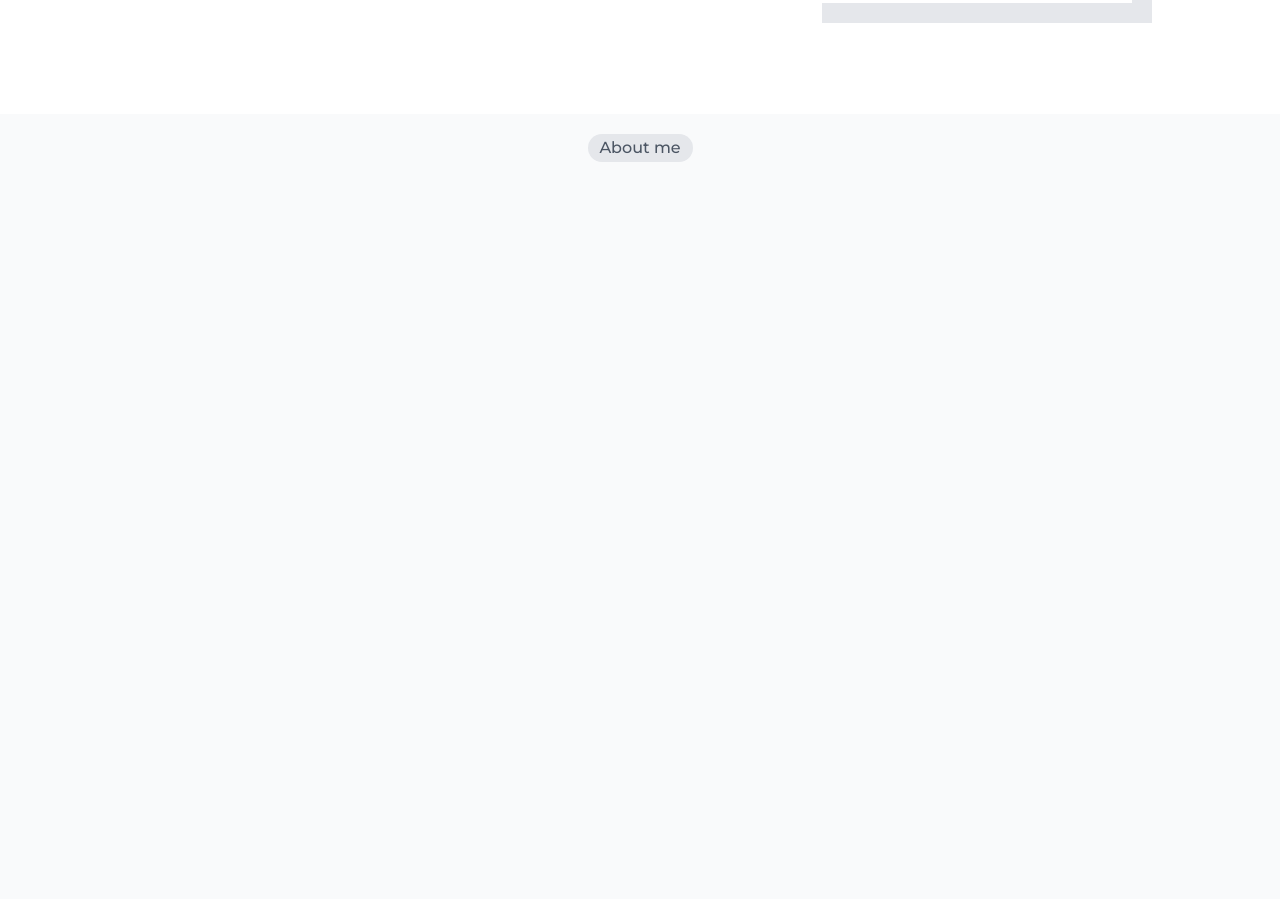
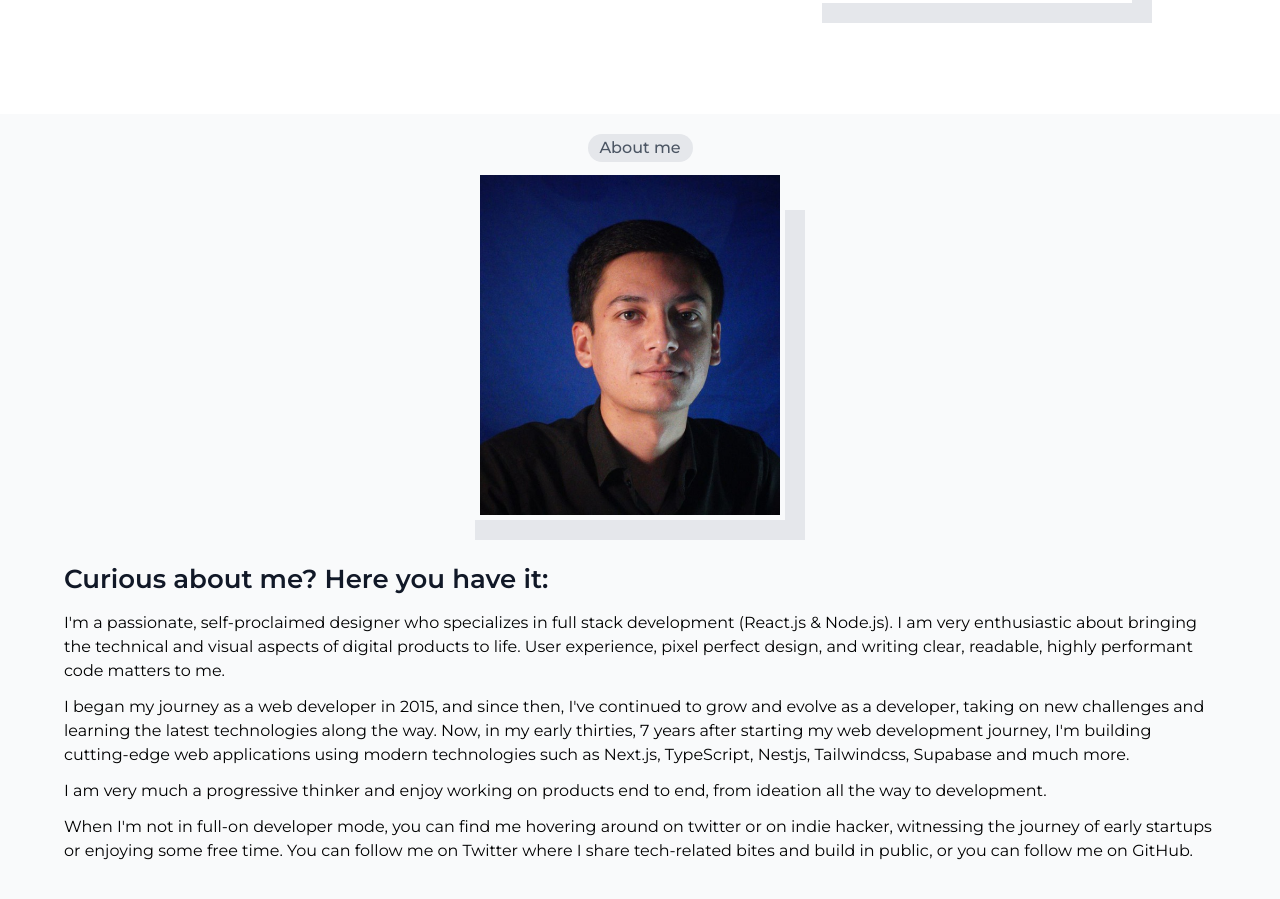
Before and after one commit to Sariqdasturchi/portfolio, a React (Vite) app: page / in a window 1280 px wide. Shown: the part 531-1430 px from the top of the page. Built offline with nearby package versions, Linux system fonts and the light colour scheme.

Commit message:
about page start

```diff
--- a/src/pages/about.jsx
+++ b/src/pages/about.jsx
@@ -1,13 +1,65 @@
 import React from 'react'
 import TagButton from '../components/tagButton'
-
-export default function About() {
+import userImage from '../assets/user-about.jpg'
+export default function About () {
   return (
     <>
-      <section className='w-full h-[100vh] bg-gray-light-50'>
-        <div className='w-[90%] h-screen mx-auto flex felx-col justify-center'>
+      <section className='w-full h-[auto] bg-gray-light-50'>
+        <div className='w-[90%] h-screen mx-auto flex flex-col items-center'>
           <div className='mt-5'>
             <TagButton children={'About me'} />
+          </div>
+          <div className='w-[280px] sm:w-[290px] md:w-[300px] lg:w-[320px] xl:w-[330px] 2xl:w-[400px] h-[280px] sm:h-[290px] md:h-[300px] lg:h-[320px] xl:h-[330px] 2xl:h-[350px] flex justify-center items-center user-card mt-12'>
+            <div className='w-[240px] sm:w-[250px] md:w-[270px] lg:w-[290px] xl:w-[300px] 2xl:w-[360px] h-[300px] sm:h-[310px] md:h-[300px] lg:h-[360px] xl:h-[380px] 2xl:h-[435px] '>
+              <img
+                src={userImage}
+                alt='user-image'
+                className='w-full h-[280px] sm:h-[280px] md:h-[285px] lg:h-[325px] xl:h-[340px] 2xl:h-[375px]  object-cover'
+              />
+            </div>
+          </div>
+          <div className='w-full h-[auto] mt-5'>
+            <div>
+              <h1 className='text-[26px] font-semibold text-gray-light-900'>
+                Curious about me? Here you have it:
+              </h1>
+            </div>
+            <div className='mt-3'>
+              <p>
+                I'm a passionate, self-proclaimed designer who specializes in
+                full stack development (React.js & Node.js). I am very
+                enthusiastic about bringing the technical and visual aspects of
+                digital products to life. User experience, pixel perfect design,
+                and writing clear, readable, highly performant code matters to
+                me.
+              </p>
+            </div>
+            <div className='mt-3'>
+              <p>
+                I began my journey as a web developer in 2015, and since then,
+                I've continued to grow and evolve as a developer, taking on new
+                challenges and learning the latest technologies along the way.
+                Now, in my early thirties, 7 years after starting my web
+                development journey, I'm building cutting-edge web applications
+                using modern technologies such as Next.js, TypeScript, Nestjs,
+                Tailwindcss, Supabase and much more.
+              </p>
+            </div>
+            <div className='mt-3'>
+              <p>
+                I am very much a progressive thinker and enjoy working on
+                products end to end, from ideation all the way to development.
+              </p>
+            </div>
+            <div className='mt-3'>
+              <p>
+                When I'm not in full-on developer mode, you can find me hovering
+                around on twitter or on indie hacker, witnessing the journey of
+                early startups or enjoying some free time. You can follow me on
+                Twitter where I share tech-related bites and build in public, or
+                you can follow me on GitHub.
+              </p>
+            </div>
           </div>
         </div>
       </section>
--- a/src/pages/home.jsx
+++ b/src/pages/home.jsx
@@ -1,10 +1,11 @@
-import React from 'react'
-import Header from '../components/header'
-import userImage from '../assets/user-home.jpg'
-import { FiMapPin } from 'react-icons/fi'
-import { FaGithub } from 'react-icons/fa'
-import { FiYoutube } from 'react-icons/fi'
-import { TbBrandTelegram } from 'react-icons/tb'
+import React from 'react';
+import Header from '../components/header';
+import userImage from '../assets/user-home.jpg';
+import { FiMapPin } from 'react-icons/fi';
+import { FaGithub } from 'react-icons/fa';
+import { FiYoutube } from 'react-icons/fi';
+import { IoLogoLinkedin } from "react-icons/io5";
+import { TbBrandTelegram } from 'react-icons/tb';
 import About from './about'
 
 export default function Home () {
@@ -55,6 +56,13 @@ export default function Home () {
                 target='_blank'
                 href='https://www.linkedin.com/in/suhrobbozorov/'
               >
+                <IoLogoLinkedin />
+              </a>
+              <a
+                className='text-[17px] mr-5'
+                target='_blank'
+                href='https://github.com/Sariqdasturchi'
+              >
                 <FaGithub />
               </a>
               <a
```
